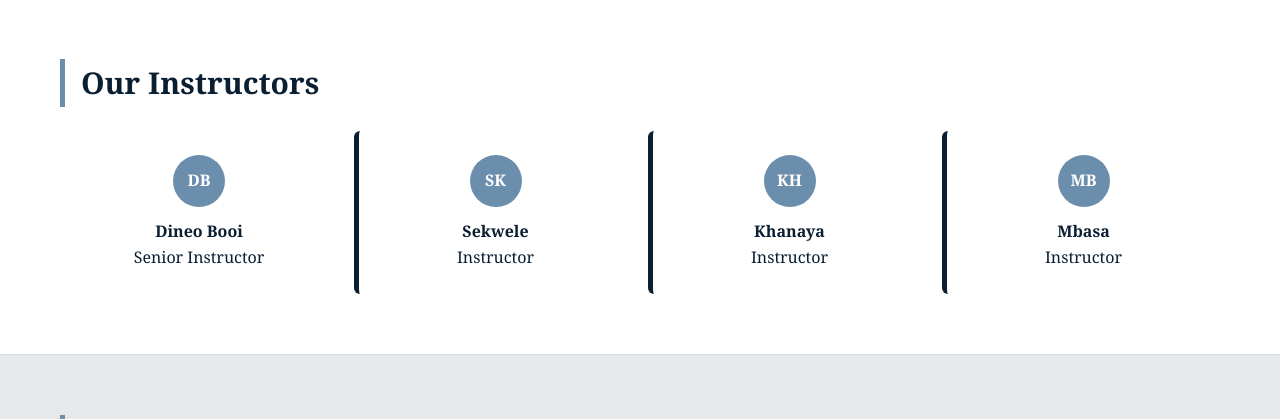
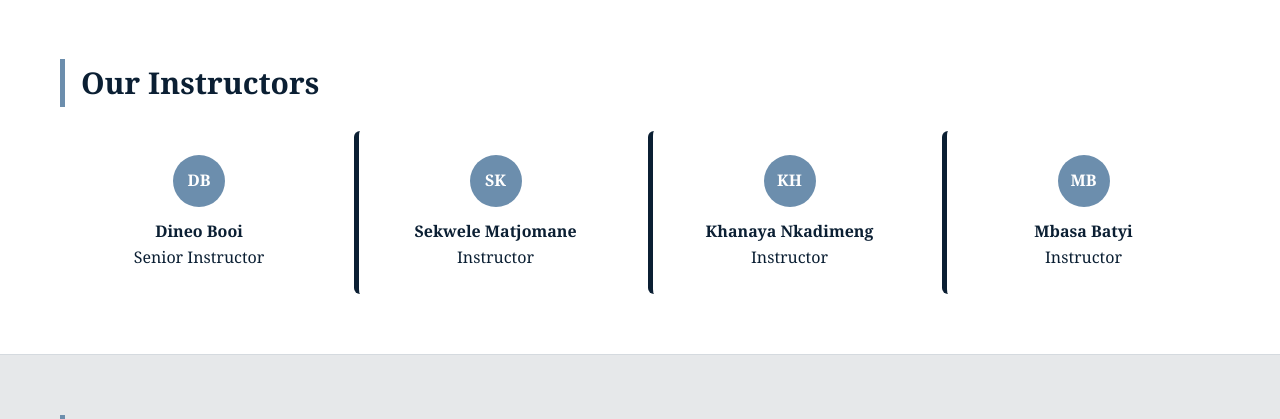
Before and after one commit to mbasabty/DSKMDrivingSchool, a PHP site: page / in a window 1280 px wide. Shown: the part 1528-1947 px from the top of the page. Run offline with PHP 8.4, Linux system fonts and the light colour scheme.

Commit message:
changes made

```diff
--- a/customers/customerMenu.php
+++ b/customers/customerMenu.php
@@ -25,7 +25,7 @@ if (!isset($_SESSION['logged']) || $_SESSION['logged'] !== true) {
     <p class="welcome">
         Welcome,
         <b>
-            <?= ucfirst(htmlspecialchars($_SESSION['username'] ?? 'User')) ?>
+            @<?= ucfirst(htmlspecialchars($_SESSION['username'] ?? 'User')) ?>
         </b>
         — the journey starts here
     </p>
--- a/customers/index.html
+++ b/customers/index.html
@@ -4,8 +4,6 @@
     <meta charset="UTF-8">
     <meta name="viewport" content="width=device-width, initial-scale=1.0">
     <title>DSKM Driving School</title>
-
-    <!-- External CSS -->
     <link rel="stylesheet" href="../incl/style/customers/index.css">
   </head>
   <body>
@@ -15,7 +13,6 @@
       <h1>DSKM Driving School</h1>
       <p>Drive Smart. Drive DSKM.</p>
       <p>Learn the Roads with the Best Driving School in Cape Town</p>
-      <!-- Date & Time Display -->
       <p id="datetime"></p>
     </header>
 
@@ -27,7 +24,6 @@
 
     <section>
       <h2>Cape Town's #1 Driving School</h2>
-
       <p>
         Obtain your Code 8 licence with qualified instructors,
         brand-new manual and automatic cars,
@@ -36,7 +32,6 @@
         Thanks to our tried-and-true techniques,
         the majority of students pass on their first attempt.
       </p>
-
       <ul>
         <li><strong>1250+</strong> Happy Students</li>
         <li><strong>95%</strong> Pass Rate</li>
@@ -46,54 +41,43 @@
 
     <section>
       <h2>Why Choose Us</h2>
-
       <ul class="why-list">
-
         <li>
           <strong>Certified Instructors</strong>
           <p>Government certified &amp; experienced</p>
         </li>
-
         <li class="fleet-item">
             <strong>New Vehicles</strong>
             <p>Manual &amp; automatic fleet</p>
 
             <a href="fleet.php" class="fleet-btn">View Our Fleet</a>
         </li>
-
         <li>
           <strong>Free Pickup</strong>
           <p>We come to you — no extra cost</p>
         </li>
-
         <li>
           <strong>Free K53 Book</strong>
           <p>Complimentary study materials included</p>
         </li>
-
       </ul>
     </section>
 
     <section>
       <h2>What We Offer</h2>
-
       <ol>
-
         <li>
           <h3>Learner's Prep</h3>
           <p>Everything you need to ace the K53 learner's licence test.</p>
         </li>
-
         <li>
           <h3>Yard Test</h3>
           <p>Master parking, turns, and manoeuvres in a controlled space.</p>
         </li>
-
         <li>
           <h3>Road Test</h3>
           <p>Real-road readiness with qualified examiners — pass first time.</p>
         </li>
-
       </ol>
     </section>
 
@@ -110,19 +94,19 @@
 
         <li>
           <div class="instructor-initial">SK</div>
-          <strong>Sekwele</strong>
+          <strong>Sekwele Matjomane</strong>
           <p>Instructor</p>
         </li>
 
         <li>
           <div class="instructor-initial">KH</div>
-          <strong>Khanaya</strong>
+          <strong>Khanaya Nkadimeng</strong>
           <p>Instructor</p>
         </li>
 
         <li>
           <div class="instructor-initial">MB</div>
-          <strong>Mbasa</strong>
+          <strong>Mbasa Batyi</strong>
           <p>Instructor</p>
         </li>
 
```
Also changed, not shown: 2 other files.
